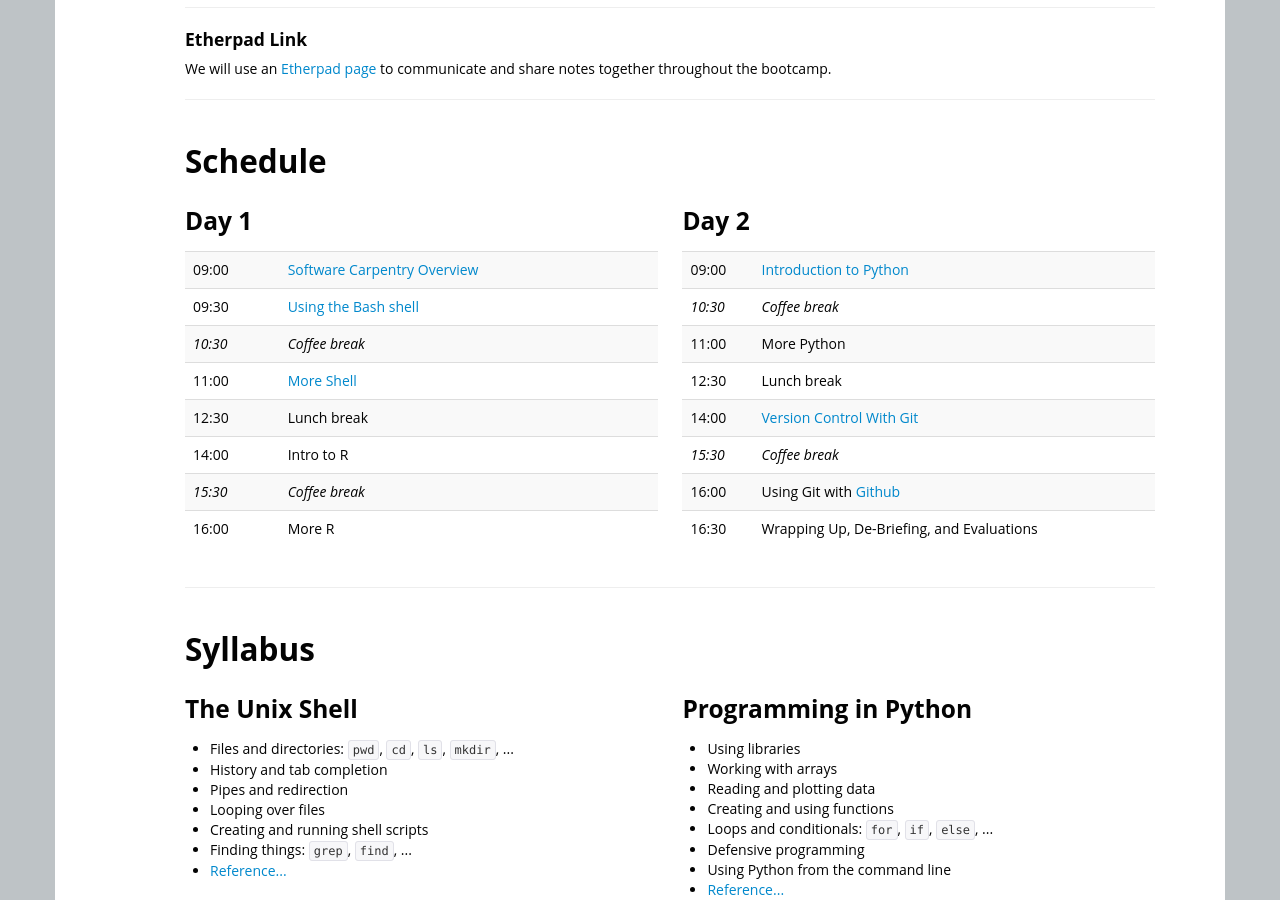
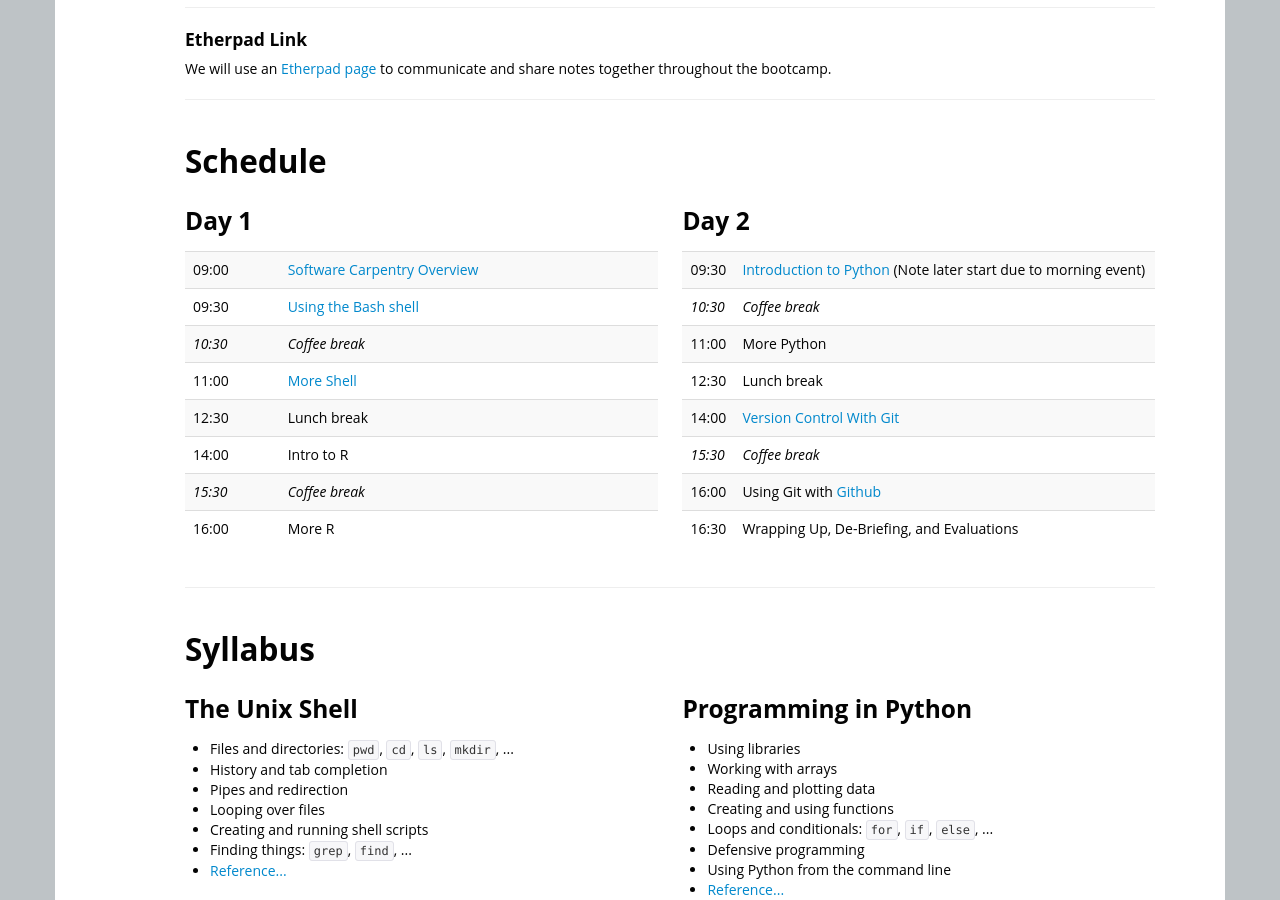
Before and after one commit to jrherr/2014-07-10-esip, a Jekyll site: the page built from index.html, in a window 1280 px wide and 900 px high, scrolled down 1096 px. Built offline with Jekyll 4.4.1, drawn with Linux system fonts in a browser that asks for light colours.

Commit message:
Update Schedule

```diff
--- a/index.html
+++ b/index.html
@@ -151,7 +151,7 @@ contact: joshua.r.herr@gmail.com
   <div class="span6">
     <h3>Day 2</h3>
     <table class="table table-striped">
-	    <tr> <td>09:00</td> <td><a href="https://github.com/t00ky/2014-07-10-esip/tree/gh-pages/day2_python">Introduction to Python</a></td> </tr>
+	    <tr> <td>09:30</td> <td><a href="https://github.com/t00ky/2014-07-10-esip/tree/gh-pages/day2_python">Introduction to Python</a> (Note later start due to morning event)</td> </tr>
       <tr> <td><em>10:30</em></td> <td><em>Coffee break</em></td> </tr>
       <tr> <td>11:00</td> <td>More Python</td> </tr>
       <tr> <td>12:30</td> <td>Lunch break</td> </tr>
```
